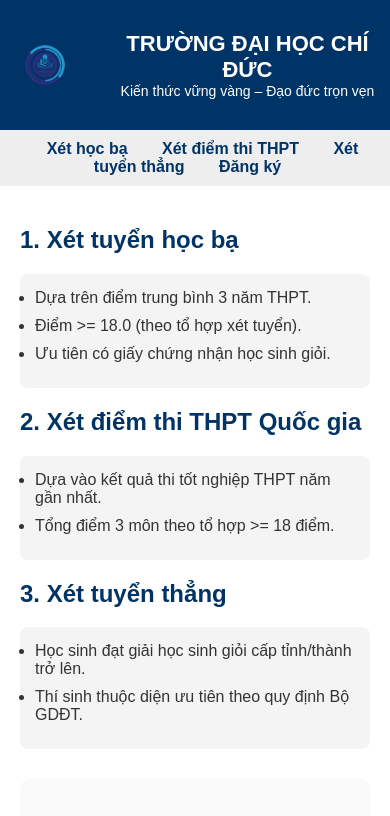
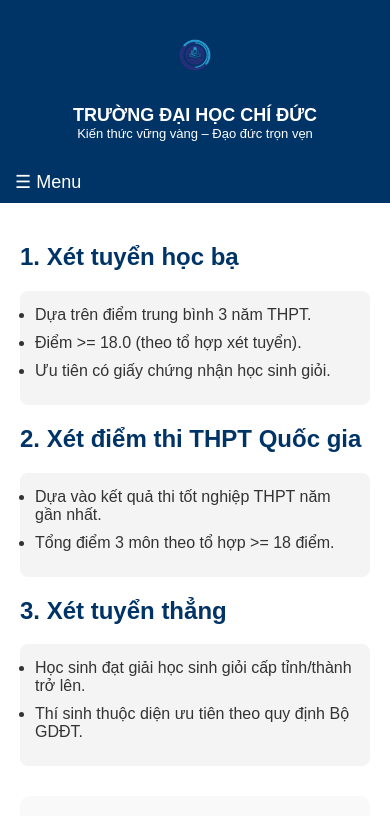
Before and after one commit to quoctrieu010903/demo-web, a plain HTML site: page index.html in a window 390 px wide. Shown: the top 816 px of the page. Drawn offline with Linux system fonts and the light colour scheme.

Commit message:
responsive

```diff
--- a/index.html
+++ b/index.html
@@ -4,20 +4,24 @@
   <meta charset="UTF-8" />
   <meta name="viewport" content="width=device-width, initial-scale=1.0" />
   <title>Xét tuyển - Đại học Chí Đức</title>
-  <link rel="stylesheet" href="style.css" />
   <style>
+    * {
+      box-sizing: border-box;
+    }
+
     body {
       font-family: Arial, sans-serif;
       margin: 0;
       background-color: white;
       color: #333;
     }
+
     .top-header {
       background-color: #003366;
       color: white;
       padding: 20px 0;
       display: flex;
-  justify-content: center; /* ⭐ Căn giữa theo chiều ngang */
+      justify-content: center;
       align-items: center;
     }
 
@@ -25,14 +29,15 @@
       display: flex;
       align-items: center;
       gap: 15px;
-  max-width: 1000px; /* Giới hạn chiều rộng */
+      max-width: 1000px;
       text-align: center;
+      padding: 0 10px;
     }
 
     .logo-section img {
       height: 90px;
-  width: auto; /* Giữ tỷ lệ gốc của logo */
-  border-radius: 10px; /* Bo góc logo */
+      width: auto;
+      border-radius: 10px;
     }
 
     .title-text h1 {
@@ -44,61 +49,88 @@
       margin: 0;
       font-size: 14px;
     }
+
+    /* Toggle button */
+    .menu-toggle {
+      display: none;
+      background-color: #003366;
+      color: white;
+      border: none;
+      padding: 10px 15px;
+      font-size: 18px;
+      cursor: pointer;
+      width: 100%;
+      text-align: left;
+    }
+
     nav {
       background-color: #eee;
       padding: 10px;
       text-align: center;
+      display: flex;
+      justify-content: center;
+      gap: 15px;
     }
+
     nav a {
-      margin: 0 15px;
       color: #003366;
       text-decoration: none;
       font-weight: bold;
     }
-    .logo {
-      width: 300px;
-      height: auto;
 
-    }
     main {
       padding: 20px;
+      max-width: 1000px;
+      margin: 0 auto;
     }
+
     h2 {
       color: #003366;
     }
+
     ul {
       background-color: #f4f4f4;
       padding: 15px;
       border-radius: 8px;
     }
+
     ul li {
       margin-bottom: 10px;
     }
+
     .form-box {
       margin-top: 30px;
       background-color: #f9f9f9;
       padding: 20px;
       border-radius: 10px;
+      max-width: 600px;
+      margin-left: auto;
+      margin-right: auto;
     }
-    .form-box input, .form-box select, .form-box button {
+
+    .form-box input,
+    .form-box select,
+    .form-box button {
       padding: 10px;
       margin: 8px 0;
       width: 100%;
       border-radius: 5px;
       border: 1px solid #ccc;
     }
+
     .form-box button {
       background-color: orange;
       color: white;
       border: none;
       cursor: pointer;
     }
+
     .form-box button:hover {
       background-color: darkorange;
     }
 
     .footer {
-    background-color: #0d0d80; /* Xanh đậm */
+      background-color: #0d0d80;
       color: white;
       padding: 20px 0;
     }
@@ -123,7 +155,42 @@
       line-height: 1.6;
     }
 
-  @media (max-width: 600px) {
+    /* Responsive adjustments */
+    @media (max-width: 768px) {
+      .logo-section {
+        flex-direction: column;
+        align-items: center;
+        text-align: center;
+      }
+
+      .logo-section img {
+        height: 70px;
+      }
+
+      .title-text h1 {
+        font-size: 18px;
+      }
+
+      .title-text p {
+        font-size: 13px;
+      }
+
+      nav {
+        display: none;
+        flex-direction: column;
+        text-align: center;
+        background-color: #eee;
+        padding: 10px 0;
+      }
+
+      nav.show {
+        display: flex;
+      }
+
+      .menu-toggle {
+        display: block;
+      }
+
       .footer-container {
         flex-direction: column;
         text-align: center;
@@ -132,6 +199,7 @@
       .footer-left,
       .footer-right {
         margin-bottom: 15px;
+      }
     }
   </style>
 </head>
@@ -148,11 +216,15 @@
     </div>
   </div>
 
+  <!-- Toggle button -->
+  <button class="menu-toggle" onclick="toggleMenu()">☰ Menu</button>
+
+  <!-- Navigation -->
   <nav>
-    <a href="#hocba">Xét học bạ</a>
-    <a href="#thpt">Xét điểm thi THPT</a>
-    <a href="#tuyenthang">Xét tuyển thẳng</a>
-    <a href="#form">Đăng ký</a>
+    <a href="#hocba" onclick="toggleMenu()">Xét học bạ</a>
+    <a href="#thpt" onclick="toggleMenu()">Xét điểm thi THPT</a>
+    <a href="#tuyenthang" onclick="toggleMenu()">Xét tuyển thẳng</a>
+    <a href="#form" onclick="toggleMenu()">Đăng ký</a>
   </nav>
 
   <main>
@@ -209,6 +281,11 @@
   </footer>
 
   <script>
+    function toggleMenu() {
+      const nav = document.querySelector("nav");
+      nav.classList.toggle("show");
+    }
+
     function validateForm() {
       const name = document.getElementById("name").value.trim();
       const email = document.getElementById("email").value.trim();
@@ -220,9 +297,8 @@
       }
 
       alert("Đăng ký thành công! Chúng tôi sẽ liên hệ với bạn.");
-      return false; // Ngăn form reload trang
+      return false;
     }
   </script>
-
 </body>
 </html>
```
Lines whose indentation alone changed are shown as unchanged.
